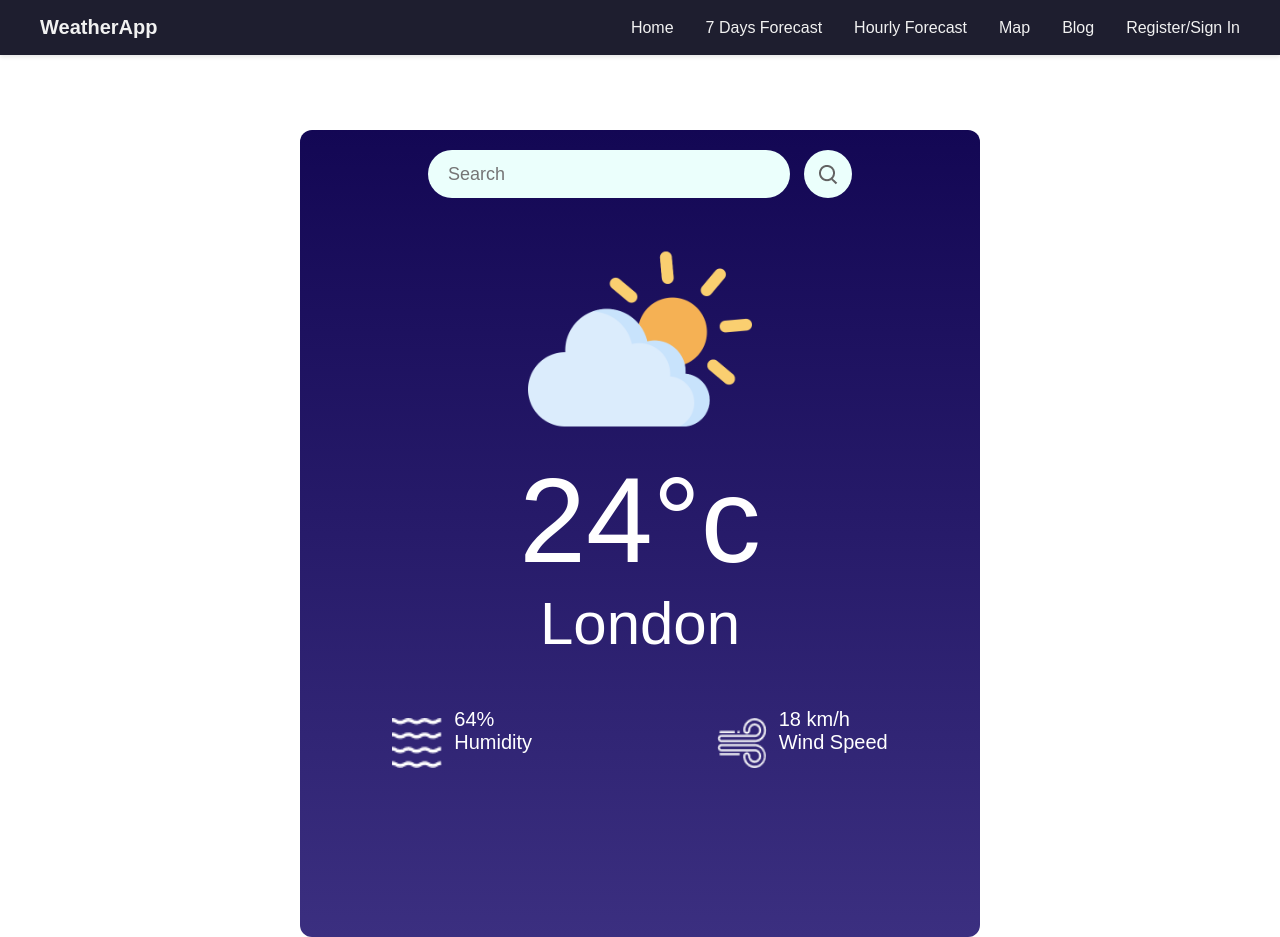
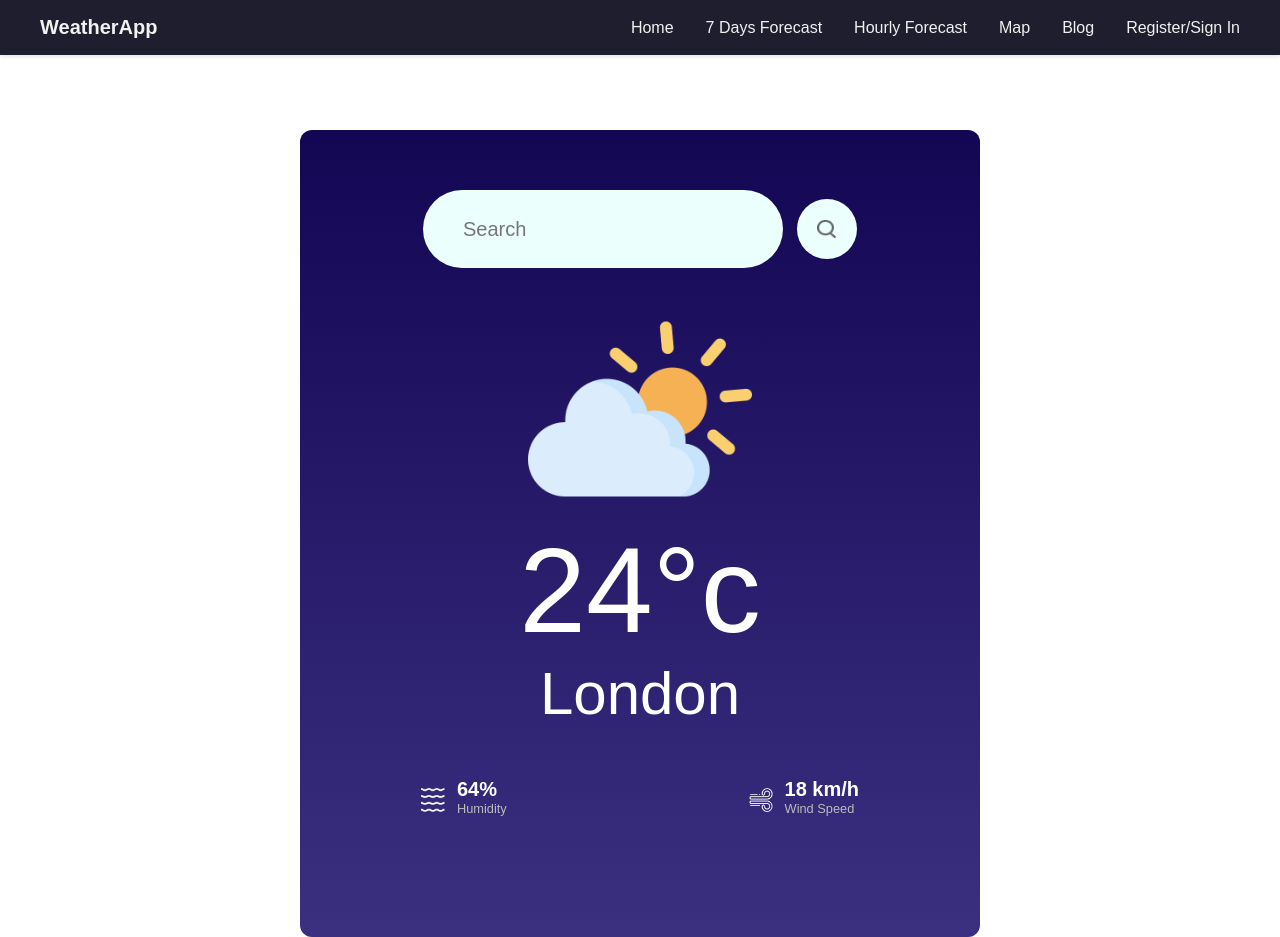
Before and after one commit to gkarm/weatherplus, a React (Vite) app: page / in a window 1280 px wide. Built offline with nearby package versions, Linux system fonts and the light colour scheme; no server answers.

Commit message:
updatehourlycss

```diff
--- a/src/pages/WeatherPlusApp/HourlyForecast.css
+++ b/src/pages/WeatherPlusApp/HourlyForecast.css
@@ -1,94 +1,163 @@
 .hourly-container {
-    width: 680px;
-    margin: auto;
-    margin-top: 50px;
+    max-width: 1200px;
+    margin: 2rem auto;
+    padding: 1rem;
     border-radius: 12px;
-    background-image: linear-gradient(180deg, #1c1c3b 0%, #4a3f7c 100%);
-    color: white;
-    padding: 20px;
+    background-image: linear-gradient(180deg, #130754 0%, #3b2f80 100%);
+    color: #f1f1f1;
+    font-family: Arial, sans-serif;
+    box-shadow: 0 4px 12px rgba(0, 0, 0, 0.4);
 }
 
 .top-bar {
     display: flex;
     justify-content: center;
+    align-items: center;
     gap: 14px;
-    padding-top: 20px;
+    margin-bottom: 1.5rem;
+    flex-wrap: wrap;
 }
 
-.top-bar input {
-    width: 362px;
-    height: 48px;
+.cityInput {
+    flex: 1;
+    min-width: 200px;
+    max-width: 360px;
+    height: 60px;
     background: #ebfffc;
     border: none;
     outline: none;
-    border-radius: 24px;
-    padding-left: 20px;
-    color: #626262;
+    border-radius: 40px;
+    padding: 0 1rem;
+    color: #333;
     font-size: 18px;
-    font-weight: 400;
+}
+
+.cityInput::placeholder {
+    color: #777;
 }
 
 .search-icon {
     display: flex;
     justify-content: center;
     align-items: center;
-    width: 48px;
-    height: 48px;
+    width: 60px;
+    height: 60px;
     background: #ebfffc;
-    border-radius: 24px;
+    border-radius: 50%;
     cursor: pointer;
+    transition: background 0.2s ease;
 }
 
-.hourly-data {
-    display: flex;
-    flex-wrap: wrap;
-    justify-content: space-between;
-    margin-top: 20px;
-    gap: 15px;
+.search-icon:hover {
+    background: #dffaf6;
 }
 
-.hour-card {
-    background: rgba(255, 255, 255, 0.1);
-    border-radius: 8px;
-    padding: 10px;
+.search-icon img {
+    width: 20px;
+    height: 20px;
+}
+
+.error-message,
+.no-data-message {
     text-align: center;
-    width: 120px;
+    color: #ff6b6b;
+    margin: 1rem 0;
+    font-weight: 500;
+}
+
+.hourly-data-container {
+    display: grid;
+    grid-template-columns: repeat(auto-fit, minmax(220px, 1fr));
+    gap: 1rem;
+}
+
+.hour-container {
+    background: rgba(255, 255, 255, 0.08);
+    padding: 1rem;
+    border-radius: 12px;
+    text-align: center;
+    display: flex;
+    flex-direction: column;
+    gap: 0.6rem;
+    transition: transform 0.2s ease, background 0.2s ease;
+}
+
+.hour-container:hover {
+    transform: translateY(-4px);
+    background: rgba(255, 255, 255, 0.12);
 }
 
 .hour-time {
-    font-size: 14px;
-    font-weight: 600;
-    margin-bottom: 8px;
+    font-size: 1rem;
+    font-weight: bold;
+    color: #00eaff;
 }
 
-.weather-icon {
-    width: 40px;
-    height: 40px;
-    margin: 8px 0;
+.temp {
+    font-size: 1.3rem;
+    font-weight: bold;
 }
 
-.hour-temp {
-    font-size: 20px;
-    font-weight: 700;
-    margin: 5px 0;
+.description {
+    font-size: 0.9rem;
+    text-transform: capitalize;
+    color: #ddd;
 }
 
-.hour-description {
-    font-size: 12px;
-    font-weight: 400;
-    text-transform: capitalize;
+.humidity,
+.wind {
+    display: flex;
+    align-items: center;
+    justify-content: center;
+    gap: 0.6rem;
 }
 
-.error-message {
-    color: #ff6961;
-    text-align: center;
-    margin-top: 10px;
-    font-size: 16px;
+.icon {
+    width: 24px;
+    height: 24px;
 }
 
-.no-data-message {
-    color: #ffffff;
-    text-align: center;
-    margin-top: 10px;
-    font-size: 16px;
+.data {
+    text-align: left;
 }
+
+.humidity-percent,
+.wind-rate {
+    font-weight: bold;
+}
+
+.text {
+    font-size: 0.8rem;
+    color: #bbb;
+}
+
+@media (max-width: 768px) {
+    .top-bar {
+        flex-direction: column;
+        align-items: stretch;
+    }
+
+    .cityInput {
+        width: 100%;
+    }
+
+    .search-icon {
+        width: 50px;
+        height: 50px;
+        margin-top: 0.5rem;
+    }
+}
+
+@media (max-width: 480px) {
+    .hour-container {
+        padding: 0.8rem;
+    }
+
+    .temp {
+        font-size: 1.1rem;
+    }
+
+    .hour-time {
+        font-size: 0.9rem;
+    }
+}
```
